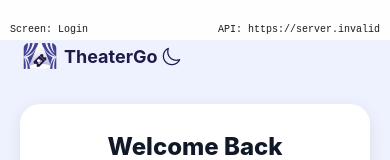
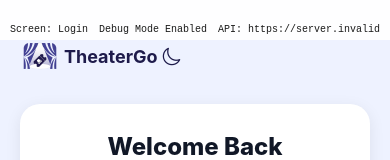
Before and after one commit to Nxstyyyy/TheaterGo, a React Native app in the folder frontend/: screen / in a window 390 px wide. Shown: the top 160 px of the page. Built offline with nearby package versions, Linux system fonts and the light colour scheme; no server answers.

Commit message:
Show debug banner

```diff
--- a/frontend/App.js
+++ b/frontend/App.js
@@ -119,6 +119,7 @@ function Navigator() {
       {__DEV__ && screen !== null && (
         <View style={[devStyles.banner, { backgroundColor: isDark ? 'rgba(0,0,0,0.82)' : 'rgba(255,255,255,0.92)' }]} pointerEvents="none">
           <Text style={[devStyles.text, { color: isDark ? '#00ff88' : '#1a1a1a' }]}>Screen: {screen}</Text>
+          <Text style={[devStyles.text, { color: isDark ? '#00ff88' : '#1a1a1a' }]}>Debug Mode Enabled</Text>
           <Text style={[devStyles.text, { color: isDark ? '#00ff88' : '#1a1a1a' }]}>API: {API_URL}</Text>
         </View>
       )}
```
Also changed, not shown: 1 other file (tests, documents, lock files or other folders).
